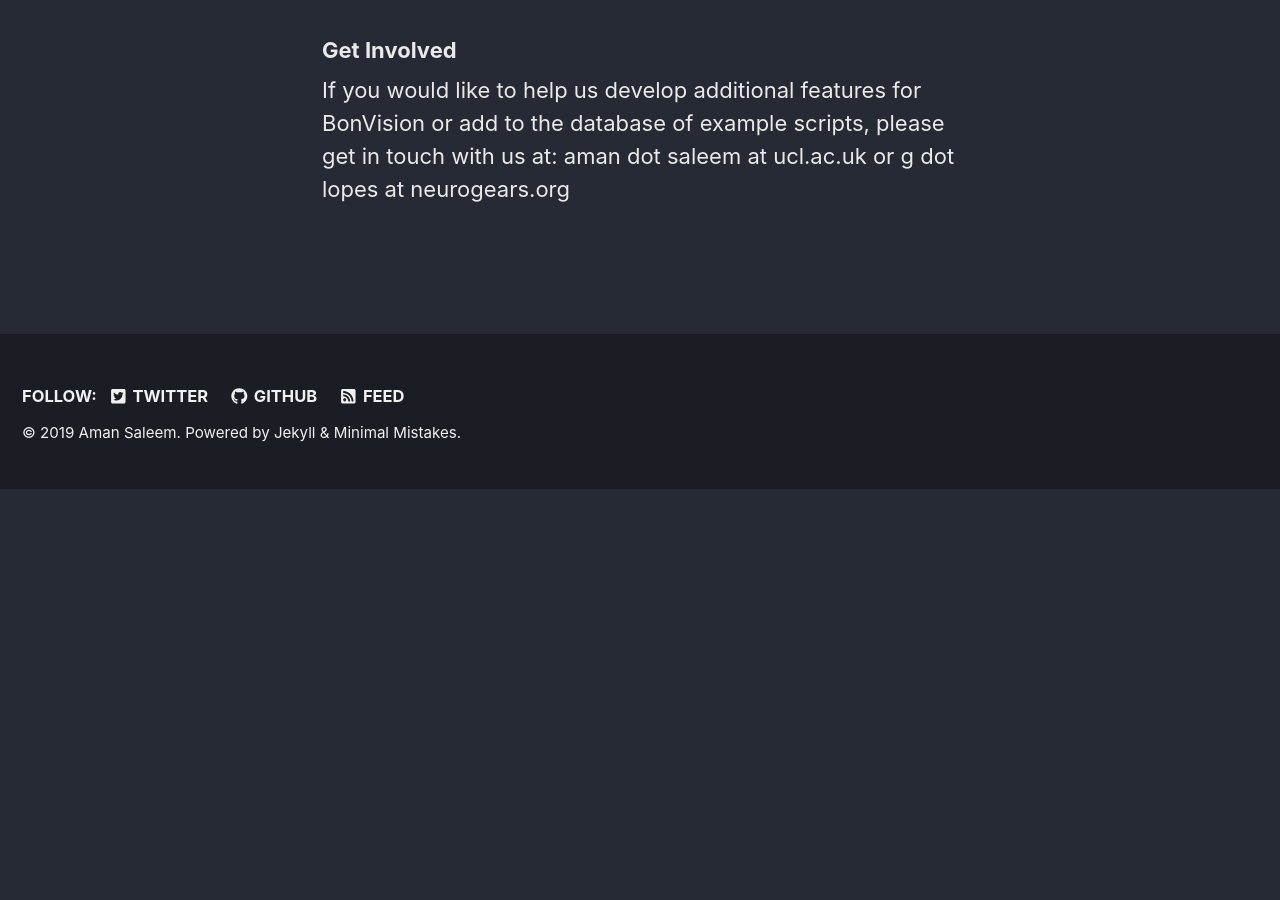
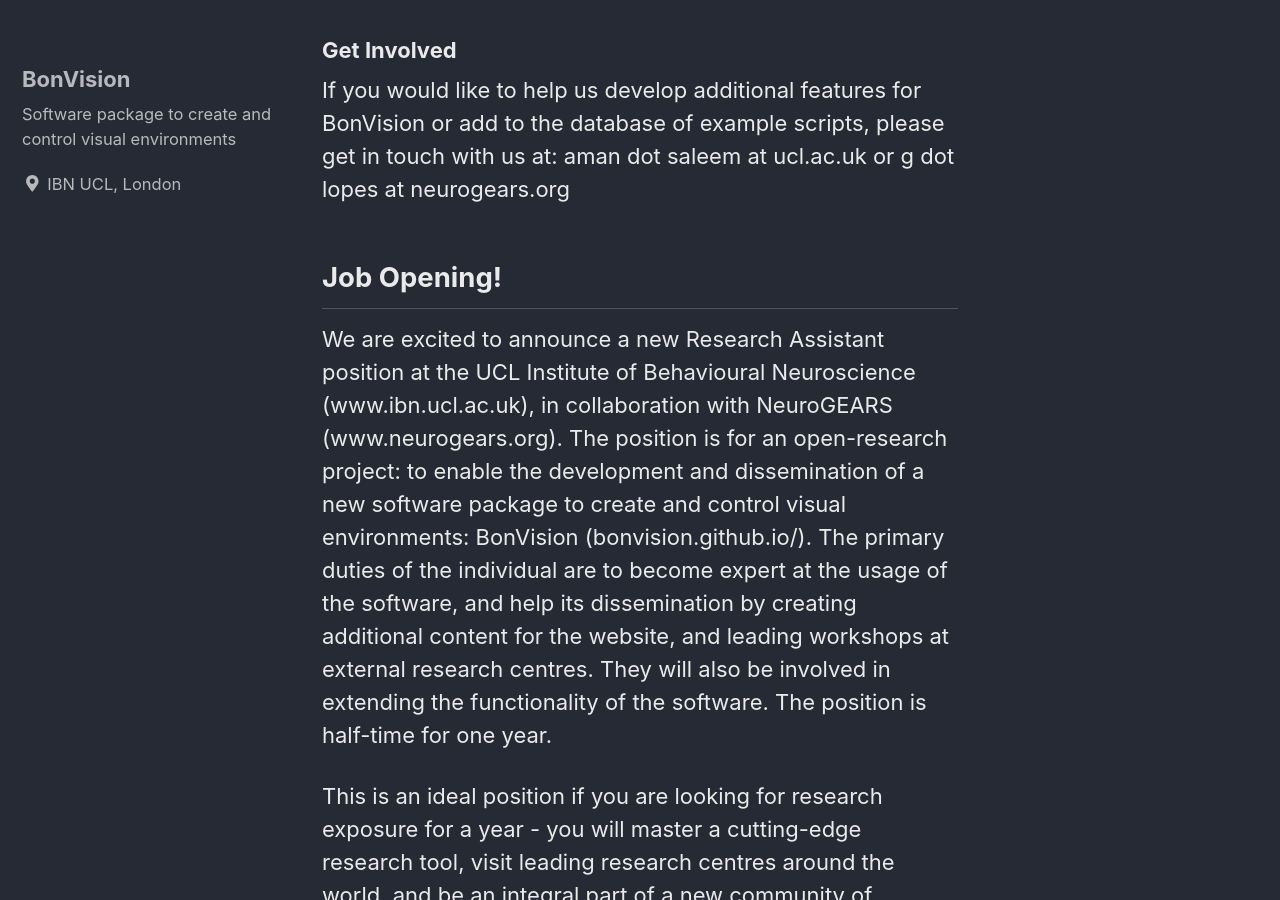
Before and after one commit to bonvision/bonvision.github.io, a Jekyll site: the page built from _info/community.md, in a window 1280 px wide and 900 px high, scrolled down 647 px. Built offline with Jekyll 4.4.1, drawn with Linux system fonts in a browser that asks for light colours; cached includes are drawn as plain includes; before the commit the page ends 1136 px from its top, so only the background shows below that; some of the changed text lies outside the part shown.

Commit message:
Update community.md

```diff
--- a/_info/community.md
+++ b/_info/community.md
@@ -22,3 +22,10 @@
 
 ### Get Involved
 If you would like to help us develop additional features for BonVision or add to the database of example scripts, please get in touch with us at: aman dot saleem at ucl.ac.uk or g dot lopes at neurogears.org
+
+## Job Opening!
+We are excited to announce a new Research Assistant position at the UCL Institute of Behavioural Neuroscience (www.ibn.ucl.ac.uk), in collaboration with NeuroGEARS (www.neurogears.org). The position is for an open-research project: to enable the development and dissemination of a new software package to create and control visual environments: BonVision (bonvision.github.io/). The primary duties of the individual are to become expert at the usage of the software, and help its dissemination by creating additional content for the website, and leading workshops at external research centres. They will also be involved in extending the functionality of the software. The position is half-time for one year.
+
+This is an ideal position if you are looking for research exposure for a year - you will master a cutting-edge research tool, visit leading research centres around the world, and be an integral part of a new community of researchers.
+
+For more information please contact: Aman Saleem (aman.saleem[at]ucl.ac.uk) or Goncalo Lopes (g.lopes[at]neurogears.org)
```
